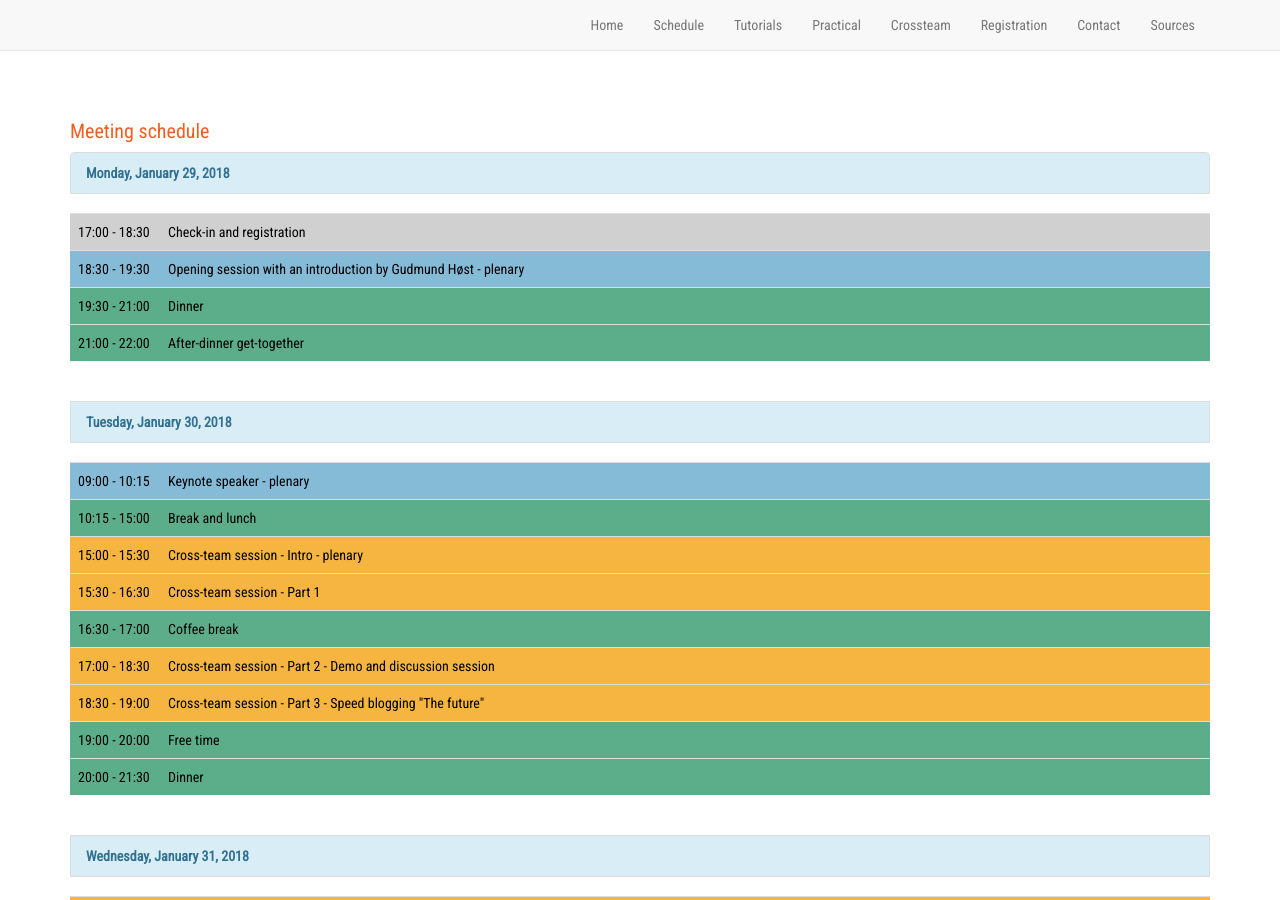
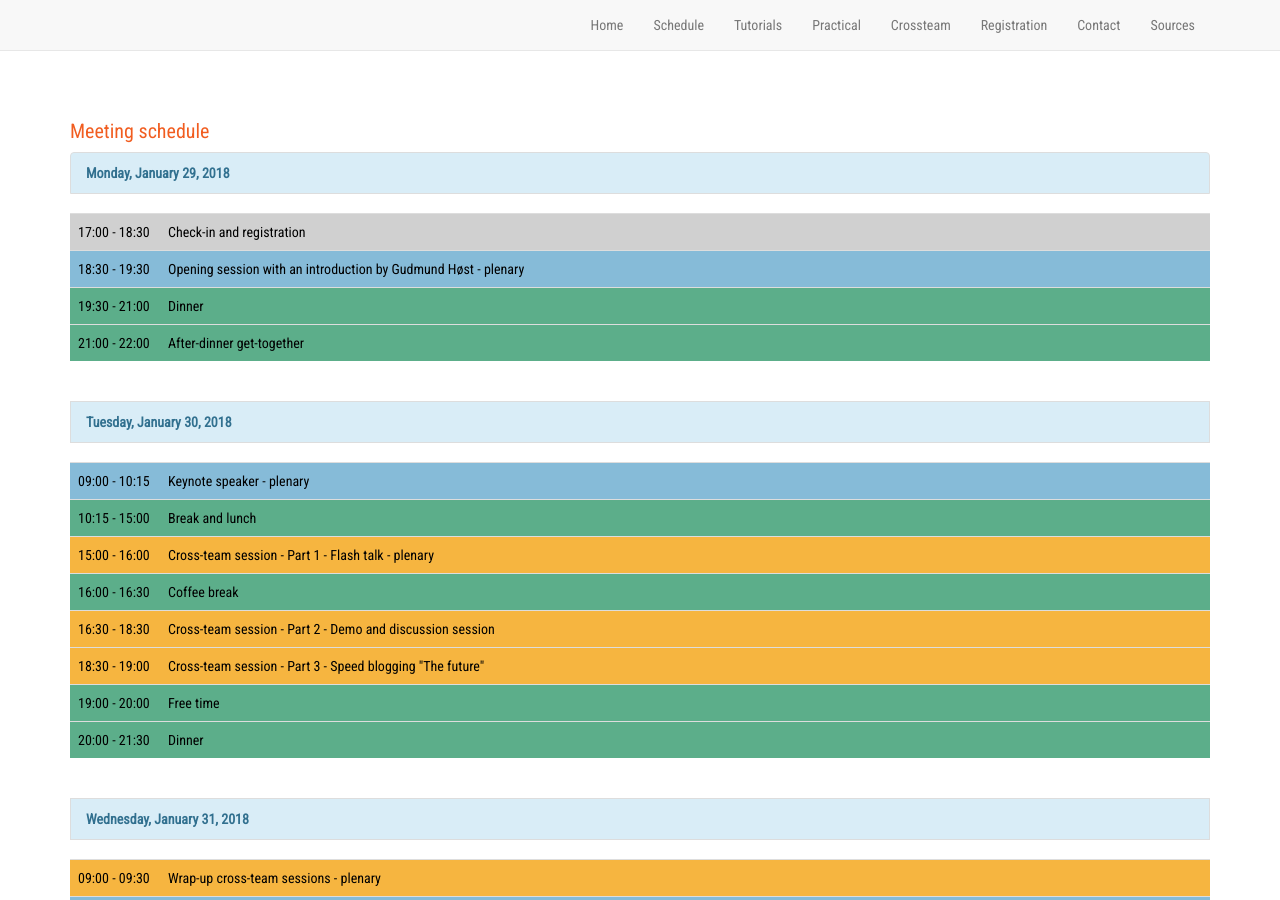
Before and after one commit to neicnordic/ahm18.neic.nordforsk.org, a Jekyll site: the page built from schedule.md, in a window 1280 px wide and 900 px high. Built offline with Jekyll 4.4.1, drawn with Linux system fonts in a browser that asks for light colours; nearby versions of some CDN libraries.

Commit message:
highlight the 3 parts in the schedule for the crossteam session

```diff
--- a/schedule.md
+++ b/schedule.md
@@ -26,18 +26,15 @@
         - time: 10:15 - 15:00
           type: recreation
           title: Break and lunch
-        - time: 15:00 - 15:30
+        - time: 15:00 - 16:00
           type: crossteam
-          title: Cross-team session - Intro - plenary
+          title: Cross-team session - Part 1 - Flash talk - plenary
           chair:
-        - time: 15:30 - 16:30
-          type: crossteam
-          title: Cross-team session - Part 1
-        - time: 16:30 - 17:00
+        - time: 16:00 - 16:30
           type: recreation
           title: Coffee break
           chair:
-        - time: 17:00 - 18:30
+        - time: 16:30 - 18:30
           type: crossteam
           title: Cross-team session - Part 2 - Demo and discussion session
         - time: 18:30 - 19:00
```
